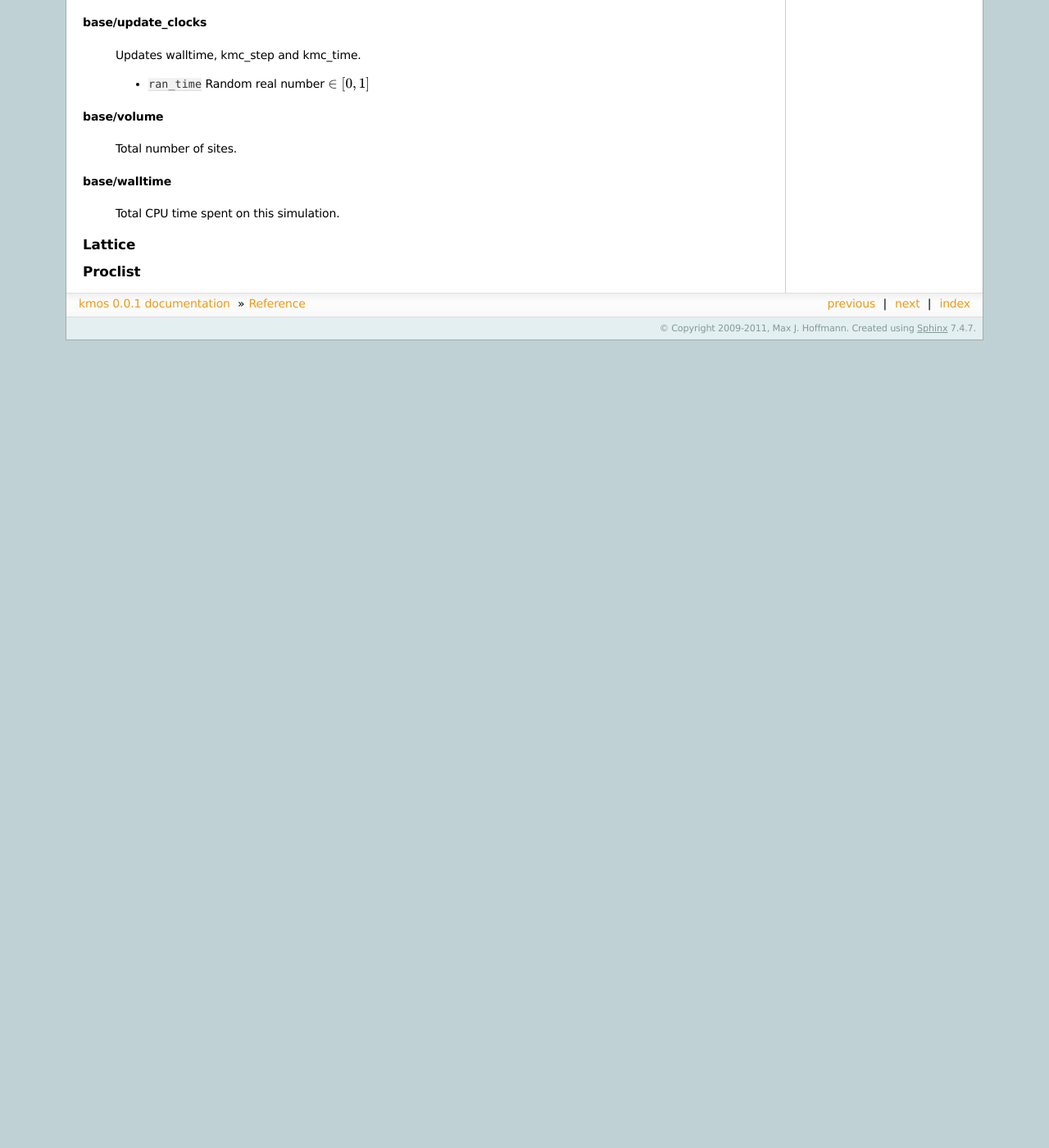
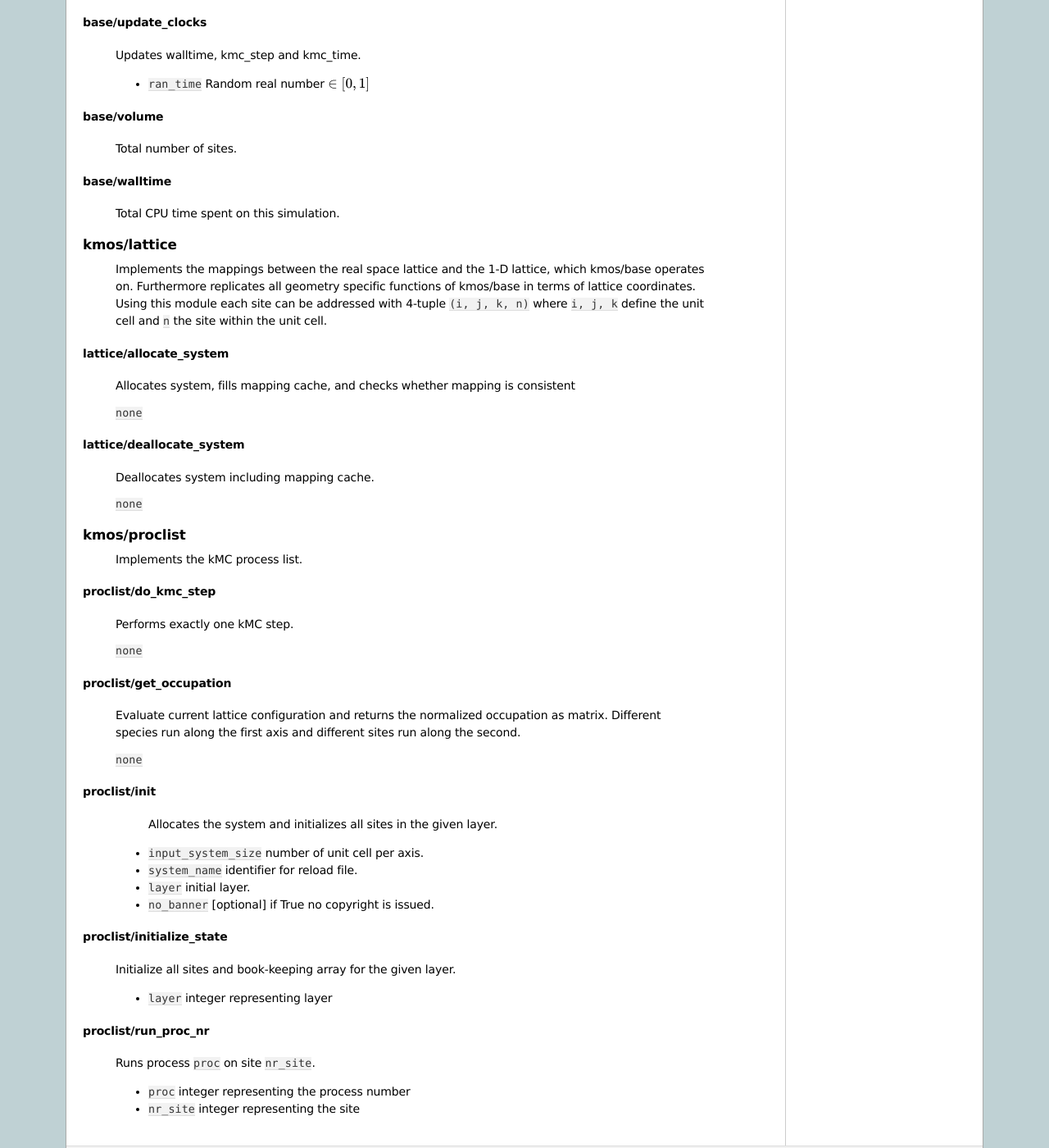
Before and after one commit to mhoffman/kmos, a Sphinx documentation site: the page built from doc/source/reference/index.rst, in a window 1280 px wide and 1400 px high, scrolled down 8139 px. Shown: the whole window at 82% size. Built offline with Sphinx 7.4.7, drawn with Linux system fonts in a browser that asks for light colours; formulas are drawn with MathJax 3; before the commit the page ends 8554 px from its top, so only the background shows below that; some of the changed text lies outside the part shown.

Commit message:
Updated backend API documentation

```diff
--- a/doc/source/reference/generate_backend_reference.py
+++ b/doc/source/reference/generate_backend_reference.py
@@ -65,7 +65,7 @@ for prefix in ['base', 'lattice', 'proclist']:
         # make first line header
             new_asci.append(line)
             new_asci.append('^' * 40 + '\n')
-        elif i == len(asci) - 1:
+        elif i >= len(asci) - 2:
         # ignore last line
             continue
         elif 'FUNCTION' in line:
--- a/doc/source/reference/lattice.rst
+++ b/doc/source/reference/lattice.rst
@@ -0,0 +1,23 @@
+kmos/lattice
+^^^^^^^^^^^^^^^^^^^^^^^^^^^^^^^^^^^^^^^^
+
+    Implements the mappings between the real space lattice
+    and the 1-D lattice, which kmos/base operates on.
+    Furthermore replicates all geometry specific functions of kmos/base
+    in terms of lattice coordinates.
+    Using this module each site can be addressed with 4-tuple
+    ``(i, j, k, n)`` where ``i, j, k`` define the unit cell and
+    ``n`` the site within the unit cell.
+
+lattice/allocate_system
+""""""""""""""""""""""""""""""""""""""""""""""""""
+    Allocates system, fills mapping cache, and
+    checks whether mapping is consistent
+
+    ``none``
+
+lattice/deallocate_system
+""""""""""""""""""""""""""""""""""""""""""""""""""
+    Deallocates system including mapping cache.
+
+    ``none``
--- a/doc/source/reference/proclist.rst
+++ b/doc/source/reference/proclist.rst
@@ -0,0 +1,43 @@
+kmos/proclist
+^^^^^^^^^^^^^^^^^^^^^^^^^^^^^^^^^^^^^^^^
+
+    Implements the kMC process list.
+
+proclist/do_kmc_step
+""""""""""""""""""""""""""""""""""""""""""""""""""
+    Performs exactly one kMC step.
+
+    ``none``
+
+proclist/get_occupation
+""""""""""""""""""""""""""""""""""""""""""""""""""
+    Evaluate current lattice configuration and returns
+    the normalized occupation as matrix. Different species
+    run along the first axis and different sites run
+    along the second.
+
+    ``none``
+
+proclist/init
+""""""""""""""""""""""""""""""""""""""""""""""""""
+     Allocates the system and initializes all sites in the given
+     layer.
+
+    * ``input_system_size`` number of unit cell per axis.
+    * ``system_name`` identifier for reload file.
+    * ``layer`` initial layer.
+    * ``no_banner`` [optional] if True no copyright is issued.
+
+proclist/initialize_state
+""""""""""""""""""""""""""""""""""""""""""""""""""
+    Initialize all sites and book-keeping array
+    for the given layer.
+
+    * ``layer`` integer representing layer
+
+proclist/run_proc_nr
+""""""""""""""""""""""""""""""""""""""""""""""""""
+    Runs process ``proc`` on site ``nr_site``.
+
+    * ``proc`` integer representing the process number
+    * ``nr_site``  integer representing the site
```
Also changed, not shown: doc/source/reference/index.rst (+0 -7 lines), doc/source/reference/base.rst (line endings or trailing spaces).
